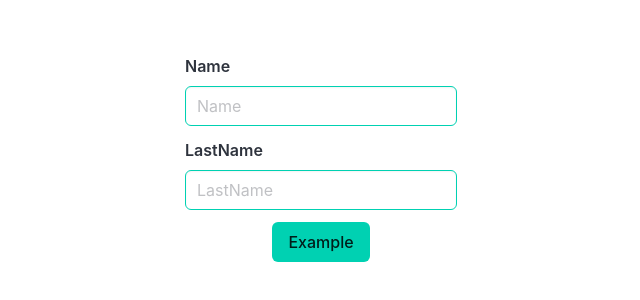
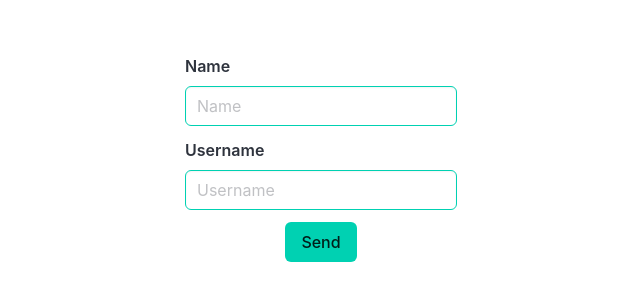
Before and after one commit to cesarom18/react-form-handler, a React (Vite) app: page / in a window 1280 px wide. Shown: the part 242-542 px from the top of the page, without its empty margins (319-959 px from the left). Built offline with nearby package versions, Linux system fonts and the light colour scheme.

Commit message:
Refactorizacion formulario

```diff
--- a/src/App.tsx
+++ b/src/App.tsx
@@ -1,53 +1,10 @@
-import {
-    ChangeEventHandler,
-    MouseEventHandler,
-    useState
-} from "react";
-
-import { Button } from "./components/Button";
-import { Input } from "./components/Input";
-
-type FormState = {
-    name: string,
-    lastName: string
-}
-
-const initialValue: FormState = {
-    name: "",
-    lastName: ""
-}
+import { UserForm } from "./components/UserForm";
 
 export const App = () => {
-    const [form, setForm] = useState(initialValue);
-
-    const handleChange: ChangeEventHandler<HTMLInputElement> = (e) => {
-        const name = e.target.name as keyof FormState;
-
-        setForm({ ...form, [name]: e.target.value });
-    }
-
-    const handleClick: MouseEventHandler<HTMLButtonElement> = (e) => {
-        e.preventDefault();
-
-        setForm(initialValue);
-    }
-
     return (
         <div className="hero is-fullheight">
             <div className="hero-body is-flex is-justify-content-center is-align-items-center is-flex-direction-column">
-                <Input
-                    label="Name"
-                    name="name"
-                    placeholder="Name"
-                    value={form.name}
-                    handleChange={handleChange} />
-                <Input
-                    label="LastName"
-                    name="lastName"
-                    placeholder="LastName"
-                    value={form.lastName}
-                    handleChange={handleChange} />
-                <Button handleClick={handleClick}>Example</Button>
+                <UserForm handleSubmit={user => console.log("Example")} />
             </div>
         </div>
     )
--- /dev/null
+++ b/src/components/UserForm.tsx
@@ -0,0 +1,58 @@
+import {
+    ChangeEventHandler,
+    MouseEventHandler,
+    useState
+} from "react";
+
+import { Button } from "./Button";
+import { Input } from "./Input";
+
+type UserFormState = {
+    name: string,
+    username: string
+}
+
+const initialValue: UserFormState = {
+    name: "",
+    username: ""
+}
+
+interface UserFormProps {
+    handleSubmit: (user: UserFormState) => void
+}
+
+export const UserForm = ({ handleSubmit }: UserFormProps) => {
+    const [form, setForm] = useState(initialValue);
+
+    const handleChange: ChangeEventHandler<HTMLInputElement> = (e) => {
+        const name = e.target.name as keyof UserFormState;
+
+        setForm({ ...form, [name]: e.target.value });
+    }
+
+    const handleClick: MouseEventHandler<HTMLButtonElement> = (e) => {
+        e.preventDefault();
+
+        handleSubmit(form);
+        setForm(initialValue);
+    }
+
+    return (
+        <>
+
+            <Input
+                label="Name"
+                name="name"
+                placeholder="Name"
+                value={form.name}
+                handleChange={handleChange} />
+            <Input
+                label="Username"
+                name="username"
+                placeholder="Username"
+                value={form.username}
+                handleChange={handleChange} />
+            <Button handleClick={handleClick}>Send</Button>
+        </>
+    )
+}
```
